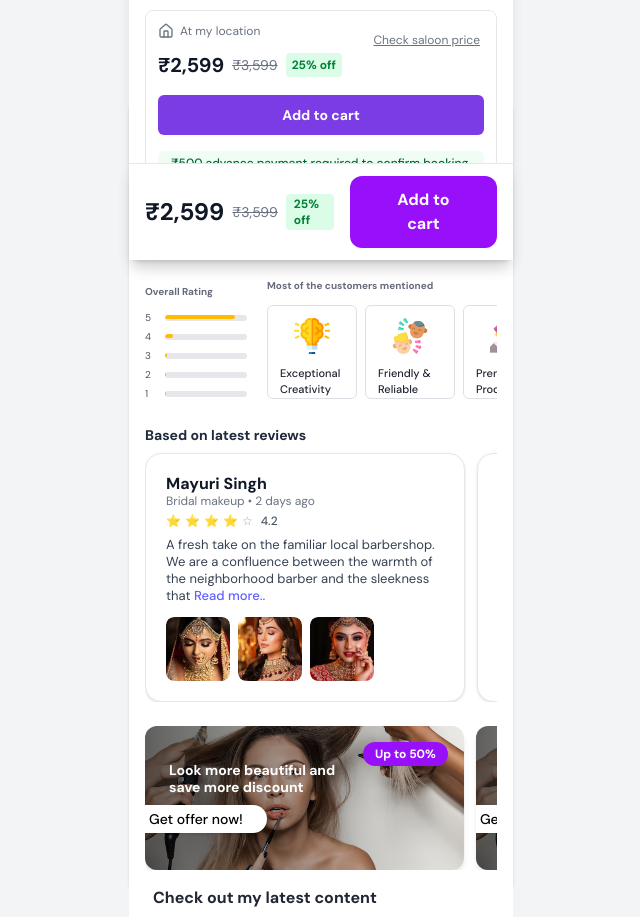
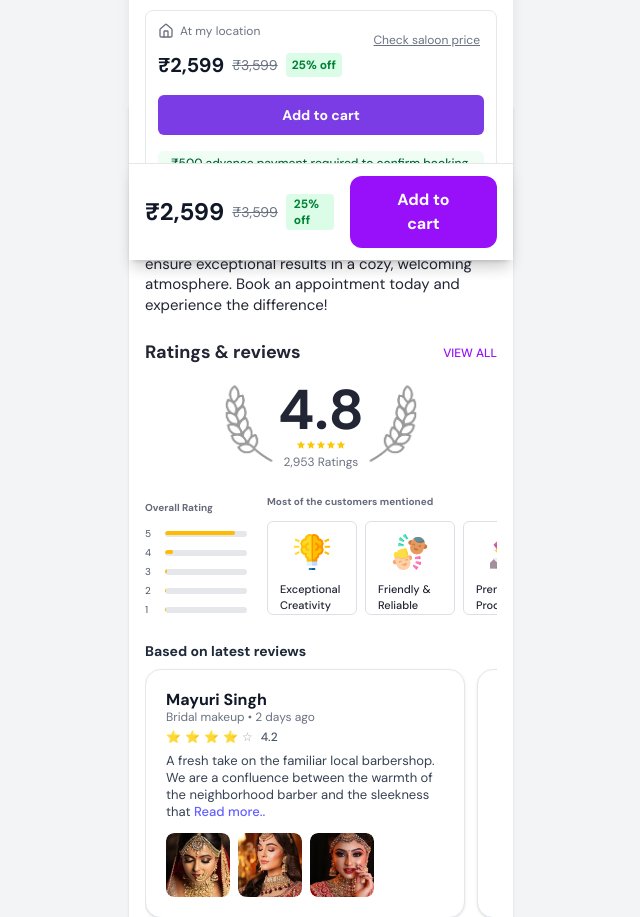
Before and after one commit to wofo24/bookeve_temp_2, a Next.js app: page /testDomain in a window 1280 px wide. Shown: the part 1180-2097 px from the top of the page, without its empty margins (319-959 px from the left). Built offline with nearby package versions, Linux system fonts and the light colour scheme; grey boxes are pictures that could not be loaded.

Commit message:
artist page

```diff
--- a/components/RatingsReviews.tsx
+++ b/components/RatingsReviews.tsx
@@ -65,7 +65,7 @@ const tags = [
     color: 'bg-green-100',
   },
   { id: 3, title: 'Premium Product', icon: '/most3.png', color: 'bg-pink-100' },
-  { id: 4, title: 'Premium Product', icon: '/most2.png', color: 'bg-pink-100' }
+  { id: 4, title: 'Premium Product', icon: '/most2.png', color: 'bg-pink-100' },
 ];
 // Swiper options
 const swiperOptions = {
@@ -89,6 +89,21 @@ interface RatingsReviewsProps {
 const RatingsReviews = ({ setRatingsDrawerOpen }: RatingsReviewsProps) => {
   return (
     <div className='p-4 bg-white shadow-sm'>
+      <div className='mb-6'>
+        <div className='flex items-center gap-2 my-4'>
+          <h2 className='text-xs font-bold text-gray-800 mb-0 whitespace-nowrap'>
+            ABOUT THE ARTIST
+          </h2>
+          <div className='flex-1 h-px border-t border-dashed border-[rgba(222,222,231,1)]'></div>
+        </div>
+        <p className='text-[15px] text-[#222533] leading-snug'>
+          We provide a full range of high-quality beauty services delivered by
+          skilled specialists, including Russian-speaking professionals and
+          expert cosmetologists. Using only premium materials, we ensure
+          exceptional results in a cozy, welcoming atmosphere. Book an
+          appointment today and experience the difference!
+        </p>
+      </div>
       {/* Header */}
       <div className='flex justify-between items-center mb-4'>
         <span className='text-[18px] font-[600] text-[rgba(34,37,51,1)]'>
```
